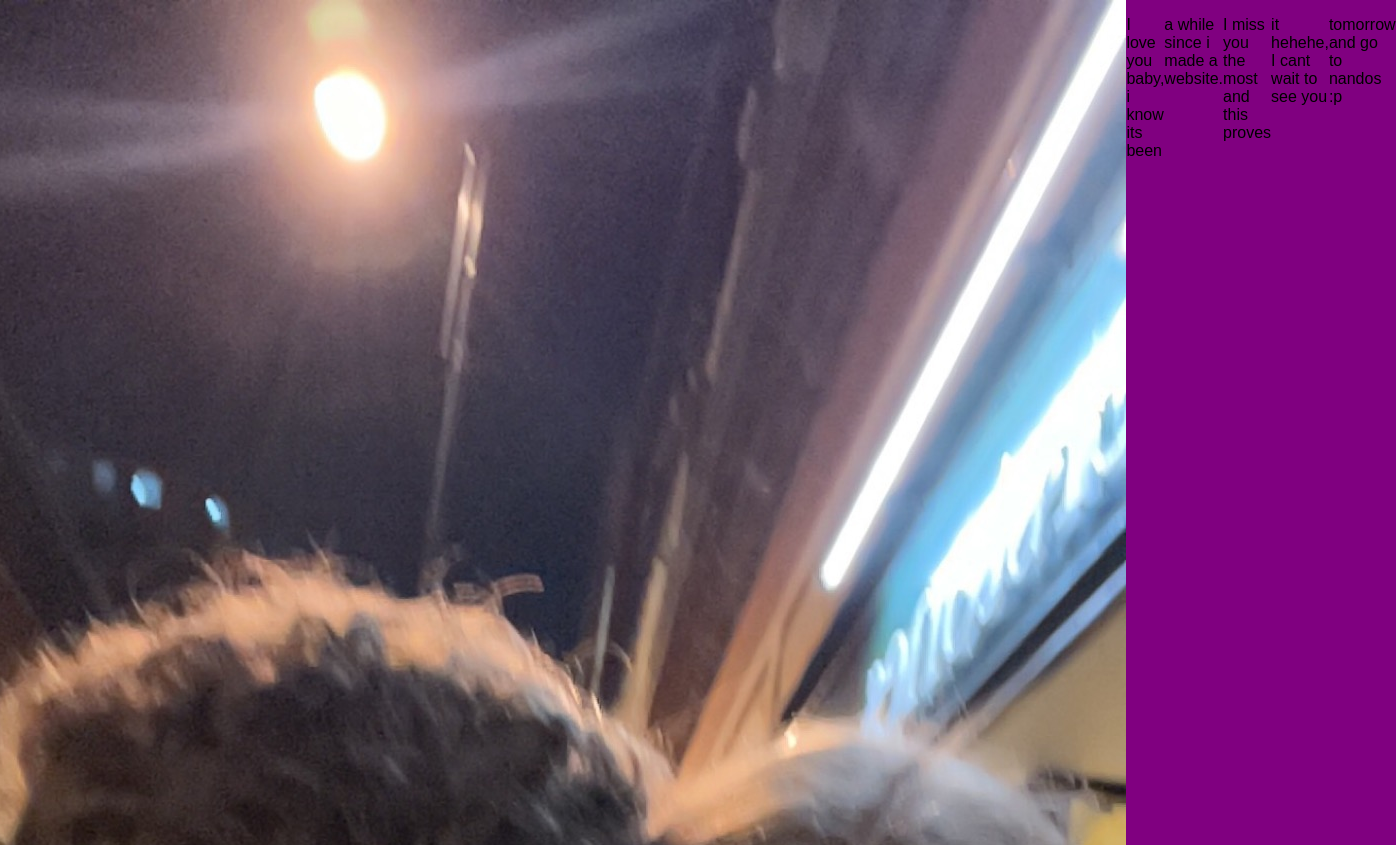
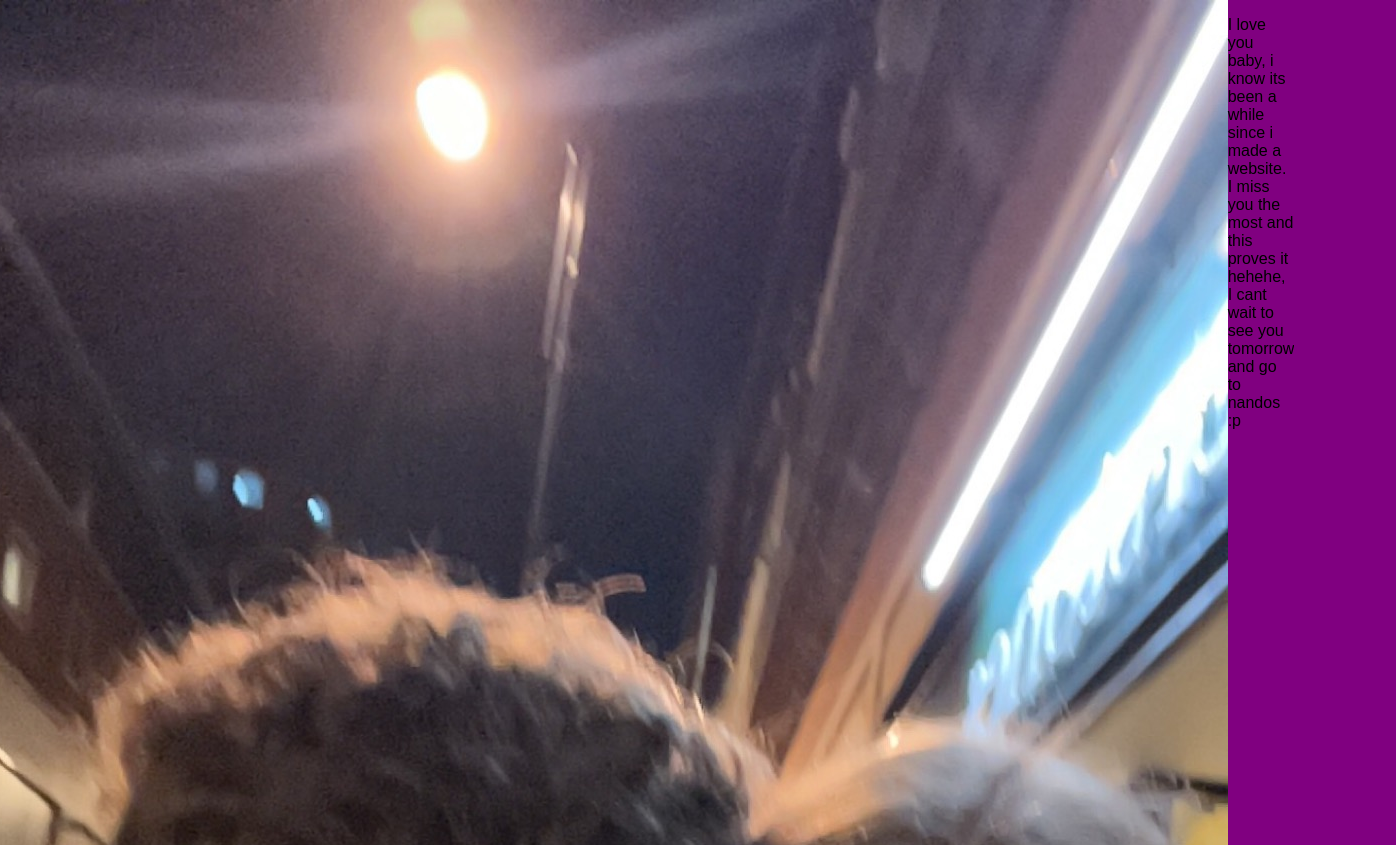
Before and after one commit to lostsavage69/amb, a plain HTML site: page index.html in a window 1280 px wide. Shown: the top 845 px of the page, 1396 px wide, since content can reach past the window. Drawn offline with Linux system fonts and the light colour scheme.

Commit message:
Update index.html

```diff
--- a/index.html
+++ b/index.html
@@ -8,10 +8,9 @@
 </head>
 <body>
   <img src="bg.jpg" class="bg-img">
-  <p>I love you baby, i know its been</p>
-  <p>a while since i made a website.</p>
-  <p>I miss you the most and this proves</p>
-  <p>it hehehe, I cant wait to see you</p>
-  <p>tomorrow and go to nandos :p</p>
-</body>
+  <p>I love you baby, i know its been
+  a while since i made a website.
+  I miss you the most and this proves
+  it hehehe, I cant wait to see you
+  tomorrow and go to nandos :p</p>
 </html>
```
